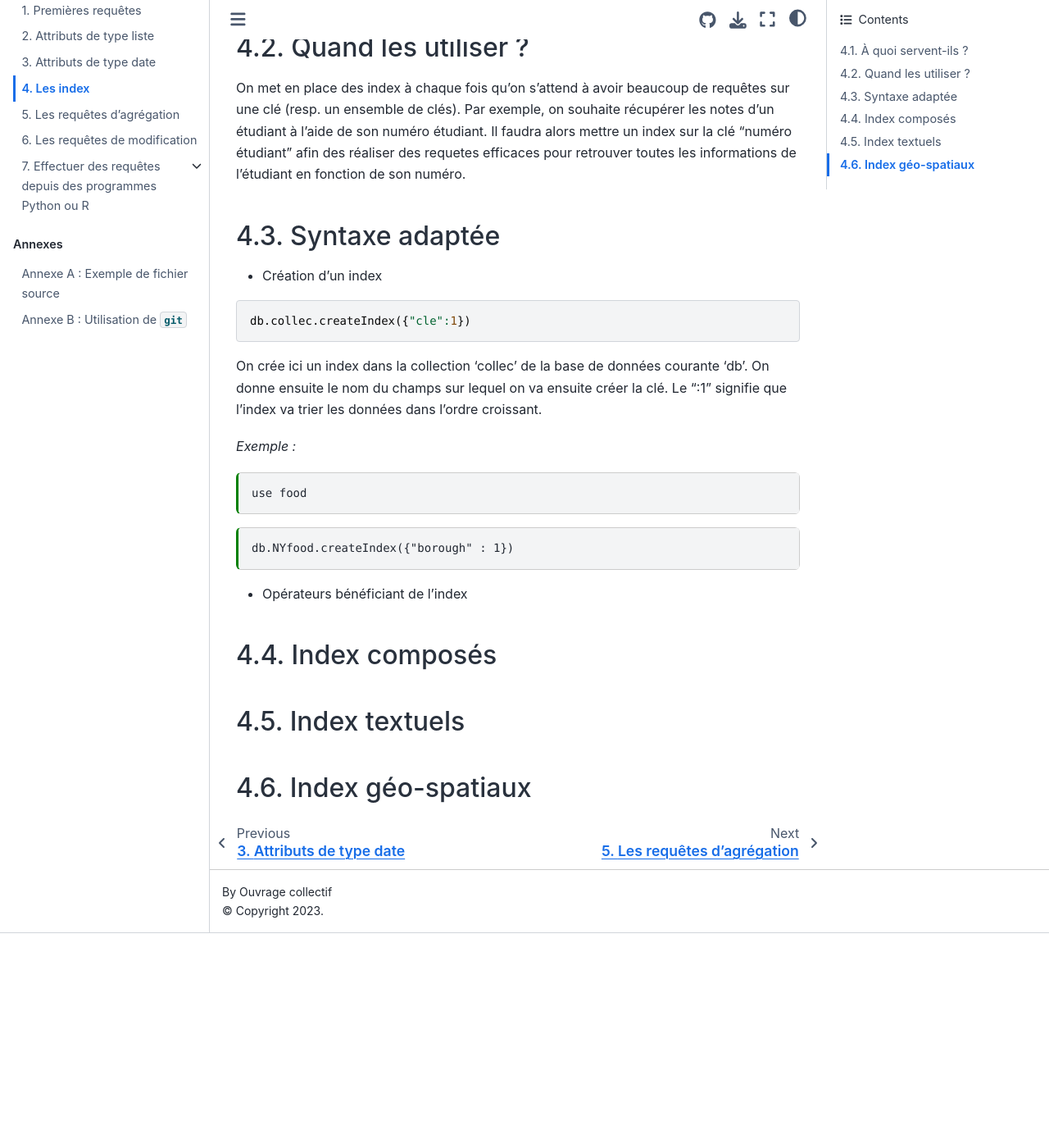
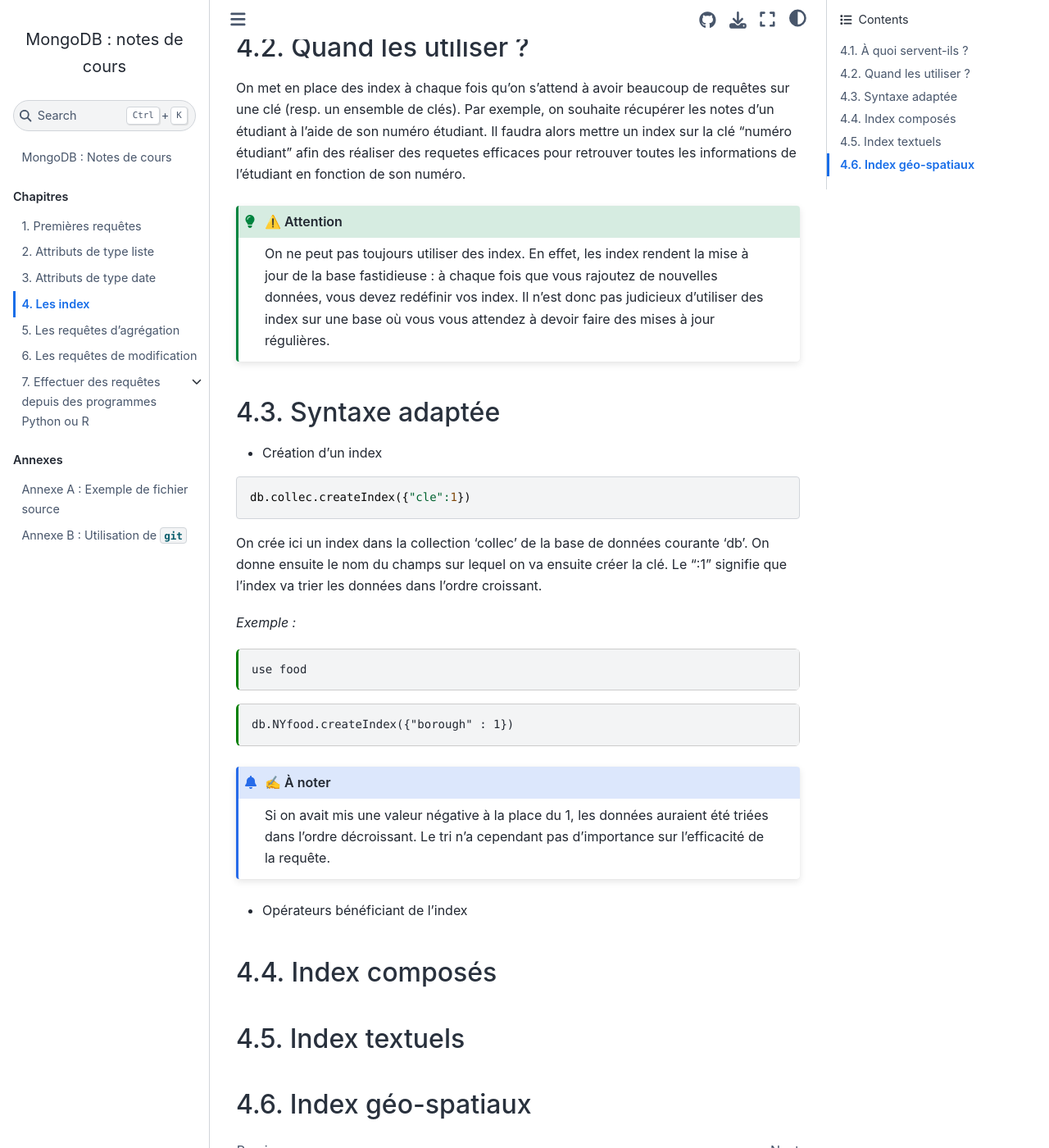
Before and after one commit to rtavenar/mongo_book, a Jupyter Book: the page built from content/04_index.md, in a window 1280 px wide and 1400 px high, scrolled down 632 px. Shown: the whole window at 82% size. Built offline with Jupyter Book 1.0.4 settings and Sphinx 7.4.7 and the Sphinx Book theme 1.1.4, drawn with Linux system fonts in a browser that asks for light colours; before the commit the page ends 1770 px from its top, so only the background shows below that; some of the changed lines change nothing that is shown.

Commit message:
Update 04_index.md

````diff
--- a/content/04_index.md
+++ b/content/04_index.md
@@ -32,10 +32,11 @@
 On met en place des index à chaque fois qu'on s'attend à avoir beaucoup de requêtes sur une clé (resp. un ensemble de clés).
 Par exemple, on souhaite récupérer les notes d'un étudiant à l'aide de son numéro étudiant. Il faudra alors mettre un index sur la clé "numéro étudiant" afin des réaliser des requetes efficaces pour retrouver toutes les informations de l'étudiant en fonction de son numéro.
 
-```{admonition}
-⚠️ Attention : On ne peut pas toujours utiliser des index. En effet, les index rendent la mise à jour de la base fastidieuse : à
-chaque fois que vous rajoutez de nouvelles données, vous devez redéfinir vos index. Il n'est donc pas judicieux d'utiliser des
-index sur une base où vous vous attendez à devoir faire des mises à jour régulières.
+```{admonition} ⚠️ Attention
+:class: tip
+On ne peut pas toujours utiliser des index. En effet, les index rendent la mise à jour de la base fastidieuse : à chaque fois que vous
+rajoutez de nouvelles données, vous devez redéfinir vos index. Il n'est donc pas judicieux d'utiliser des index sur une base où vous vous
+attendez à devoir faire des mises à jour régulières.
 ```
 
 ## Syntaxe adaptée
@@ -61,8 +62,8 @@
 db.NYfood.createIndex({"borough" : 1})
 ```
 
-```{admonition}
-✍ À noter : Si on avait mis une valeur négative à la place du 1, les données auraient été triées dans l'ordre décroissant.
+```{admonition} ✍ À noter
+Si on avait mis une valeur négative à la place du 1, les données auraient été triées dans l'ordre décroissant.
 Le tri n'a cependant pas d'importance sur l'efficacité de la requête.
 ```
 * Opérateurs bénéficiant de l’index
````
